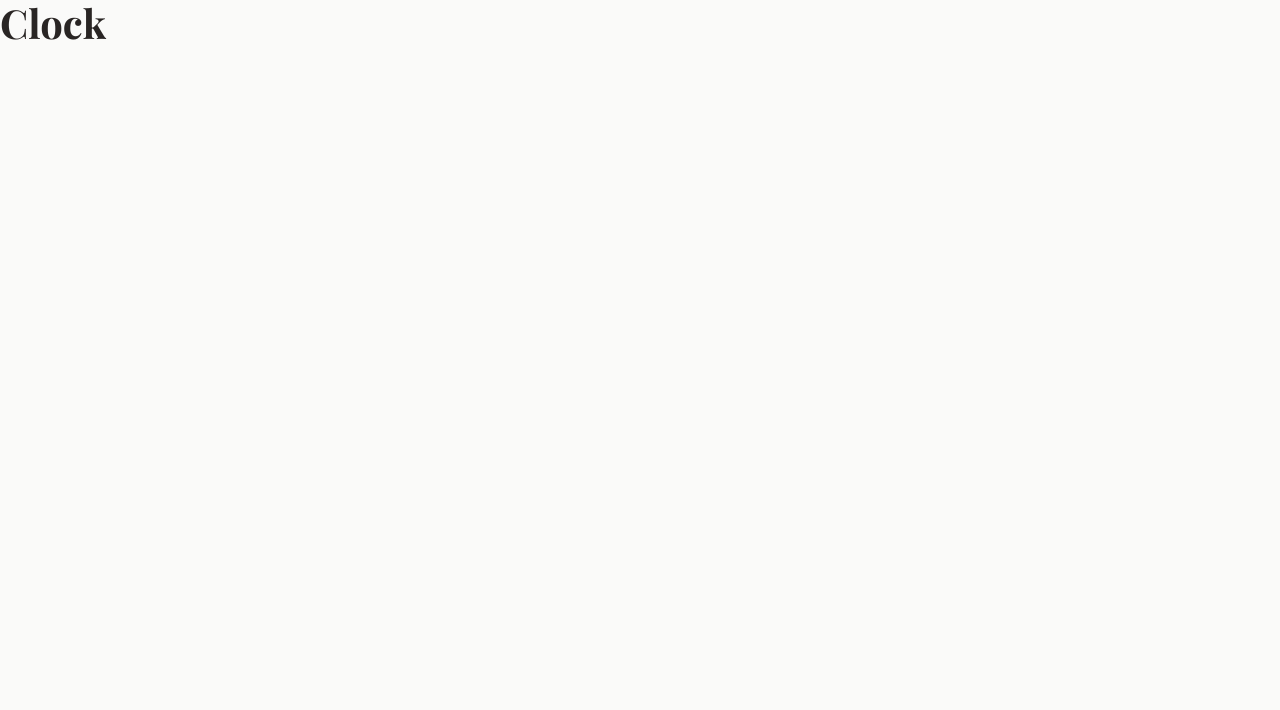
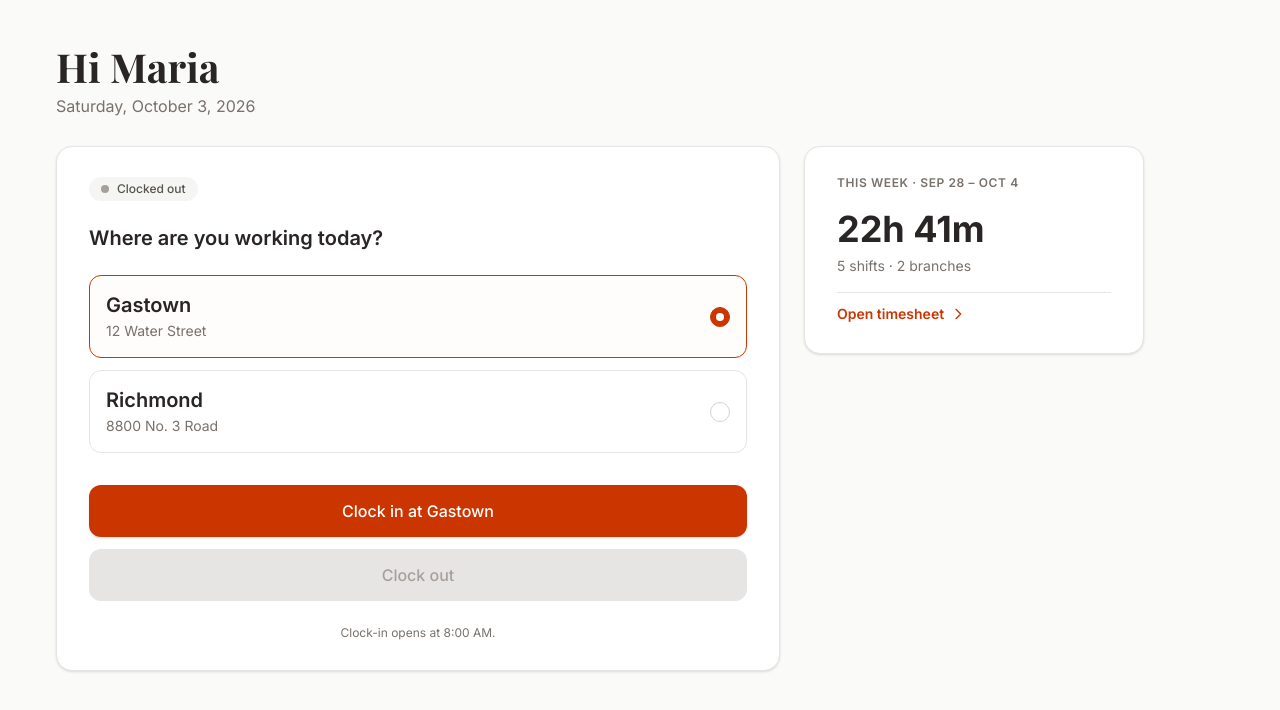
Before and after one commit to yk-graph/shift-manager, a Next.js app: page /clock in a window 1280 px wide. Shown: the top 710 px of the page. Built offline with nearby package versions, Linux system fonts and the light colour scheme.

Commit message:
implement employee clock-in/out dashboard UI

```diff
--- a/app/(employee)/clock/page.tsx
+++ b/app/(employee)/clock/page.tsx
@@ -1,3 +1,168 @@
+'use client'
+
+import { useState } from 'react'
+
 export default function ClockPage() {
-  return <h1 className="text-h1">Clock</h1>
+  // State for tracking the currently selected work location ('gastown' | 'richmond')
+  const [selectedLocation, setSelectedLocation] = useState('gastown')
+
+  // State for tracking whether the employee is currently clocked in (UI transition toggle)
+  const [isClockedIn, setIsClockedIn] = useState(false)
+
+  return (
+    <div className="px-[56px] py-[44px] space-y-[28px]">
+      {/* Header Greeting Section */}
+      <div>
+        <h1 className="text-h1 text-text-primary">Hi Maria</h1>
+        <p className="text-body text-text-secondary mt-1">Saturday, October 3, 2026</p>
+      </div>
+
+      {/* Dashboard Grid Container */}
+      <div className="grid grid-cols-1 lg:grid-cols-[724px_340px] gap-6 items-start">
+        {/* Left Main Card: Clock Control Panel */}
+        <div className="bg-bg-surface border border-border-default rounded-2xl p-[28px_32px] shadow-sm space-y-6">
+          {isClockedIn ? (
+            /* --- On-shift View (E-PC_03) --- */
+            <div className="space-y-6 text-center py-4">
+              {/* Status Badge */}
+              <div className="inline-flex items-center gap-2 px-3.5 py-1.5 rounded-full bg-green-100 text-green-700 text-xs font-semibold mx-auto">
+                <span className="w-2 h-2 rounded-full bg-green-600 animate-pulse"></span>
+                Clocked in at {selectedLocation === 'gastown' ? 'Gastown' : 'Richmond'}
+              </div>
+
+              {/* Timer & Subtitle */}
+              <div className="space-y-1">
+                <p className="text-timer text-text-primary tracking-tight">03:27:14</p>
+                <p className="text-body-sm text-text-secondary">Since 9:02 AM</p>
+              </div>
+
+              {/* Action Buttons */}
+              <div className="space-y-3 pt-2 max-w-[500px] mx-auto w-full">
+                <button
+                  type="button"
+                  disabled
+                  className="w-full bg-stone-200 text-stone-400 font-medium py-3.5 rounded-xl cursor-not-allowed text-base"
+                >
+                  Clock in
+                </button>
+                <button
+                  type="button"
+                  onClick={() => setIsClockedIn(false)}
+                  className="w-full bg-orange-700 hover:bg-orange-800 text-white font-medium py-3.5 rounded-xl transition shadow-sm text-base"
+                >
+                  Clock out
+                </button>
+              </div>
+
+              <p className="text-caption text-text-secondary">
+                You can clock out until 9:00 PM. After that, a manager will close your shift.
+              </p>
+            </div>
+          ) : (
+            /* --- Before Clock-in View (E-PC_02) --- */
+            <div className="space-y-6">
+              {/* Status Badge */}
+              <div className="inline-flex items-center gap-2 px-3 py-1 rounded-full bg-stone-100 text-stone-600 text-xs font-medium">
+                <span className="w-2 h-2 rounded-full bg-stone-400"></span>
+                Clocked out
+              </div>
+
+              {/* Prompt Question */}
+              <h2 className="text-title-md text-text-primary">Where are you working today?</h2>
+
+              {/* Location Selection Options */}
+              <div className="space-y-3">
+                {/* Gastown Option */}
+                <div
+                  onClick={() => setSelectedLocation('gastown')}
+                  className={`p-4 rounded-xl border cursor-pointer transition flex items-center justify-between ${
+                    selectedLocation === 'gastown'
+                      ? 'border-orange-700 bg-orange-50/20'
+                      : 'border-border-default hover:border-stone-300 bg-bg-surface'
+                  }`}
+                >
+                  <div className="space-y-0.5">
+                    <p className="text-title-md text-text-primary">Gastown</p>
+                    <p className="text-body-sm text-text-secondary">12 Water Street</p>
+                  </div>
+                  <div
+                    className={`w-5 h-5 rounded-full border flex items-center justify-center ${
+                      selectedLocation === 'gastown' ? 'border-orange-700 bg-orange-700' : 'border-stone-300'
+                    }`}
+                  >
+                    {selectedLocation === 'gastown' && <span className="w-2 h-2 rounded-full bg-white"></span>}
+                  </div>
+                </div>
+
+                {/* Richmond Option */}
+                <div
+                  onClick={() => setSelectedLocation('richmond')}
+                  className={`p-4 rounded-xl border cursor-pointer transition flex items-center justify-between ${
+                    selectedLocation === 'richmond'
+                      ? 'border-orange-700 bg-orange-50/20'
+                      : 'border-border-default hover:border-stone-300 bg-bg-surface'
+                  }`}
+                >
+                  <div className="space-y-0.5">
+                    <p className="text-title-md text-text-primary">Richmond</p>
+                    <p className="text-body-sm text-text-secondary">8800 No. 3 Road</p>
+                  </div>
+                  <div
+                    className={`w-5 h-5 rounded-full border flex items-center justify-center ${
+                      selectedLocation === 'richmond' ? 'border-orange-700 bg-orange-700' : 'border-stone-300'
+                    }`}
+                  >
+                    {selectedLocation === 'richmond' && <span className="w-2 h-2 rounded-full bg-white"></span>}
+                  </div>
+                </div>
+              </div>
+
+              {/* Action Buttons */}
+              <div className="space-y-3 pt-2">
+                <button
+                  type="button"
+                  onClick={() => setIsClockedIn(true)}
+                  className="w-full bg-orange-700 hover:bg-orange-800 text-white font-medium py-3.5 rounded-xl transition shadow-sm text-base"
+                >
+                  Clock in at {selectedLocation === 'gastown' ? 'Gastown' : 'Richmond'}
+                </button>
+                <button
+                  type="button"
+                  disabled
+                  className="w-full bg-stone-200 text-stone-400 font-medium py-3.5 rounded-xl cursor-not-allowed text-base"
+                >
+                  Clock out
+                </button>
+              </div>
+
+              {/* Helper Caption */}
+              <p className="text-caption text-text-secondary text-center">Clock-in opens at 8:00 AM.</p>
+            </div>
+          )}
+        </div>
+
+        {/* Right Summary Card: Weekly Work Stats */}
+        <div className="bg-bg-surface border border-border-default rounded-2xl p-[28px_32px] shadow-sm space-y-4">
+          <p className="text-caption text-text-secondary uppercase tracking-wider font-semibold">
+            This week · Sep 28 – Oct 4
+          </p>
+          <div className="space-y-1">
+            <p className="text-stat text-text-primary">22h 41m</p>
+            <p className="text-body-sm text-text-secondary">5 shifts · 2 branches</p>
+          </div>
+          <div className="pt-2 border-t border-border-default">
+            <a
+              href="/timesheet"
+              className="inline-flex items-center gap-1.5 text-sm font-semibold text-orange-700 hover:text-orange-800 transition"
+            >
+              Open timesheet
+              <svg className="w-4 h-4" fill="none" viewBox="0 0 24 24" stroke="currentColor">
+                <path strokeLinecap="round" strokeLinejoin="round" strokeWidth="2" d="M9 5l7 7-7 7" />
+              </svg>
+            </a>
+          </div>
+        </div>
+      </div>
+    </div>
+  )
 }
```
